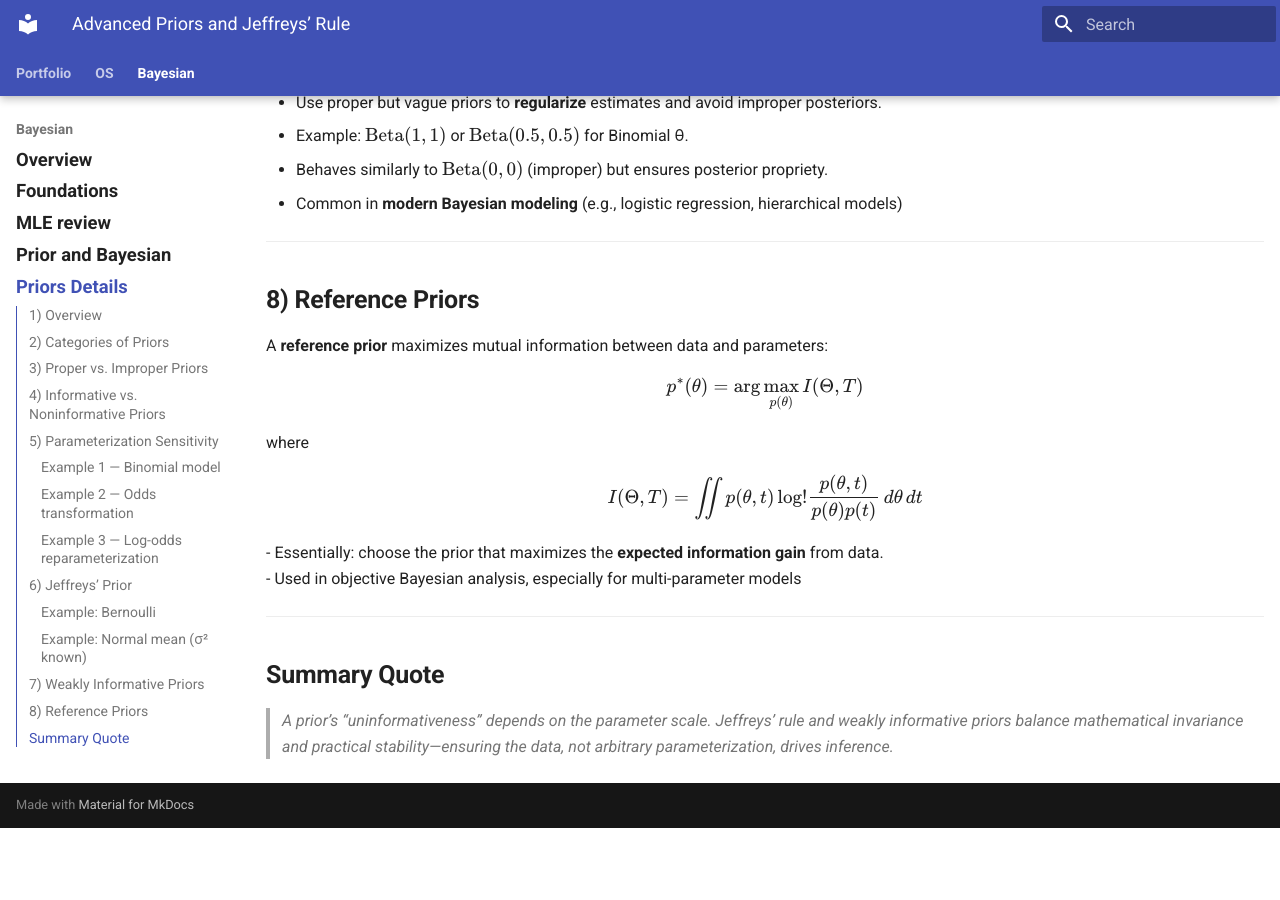
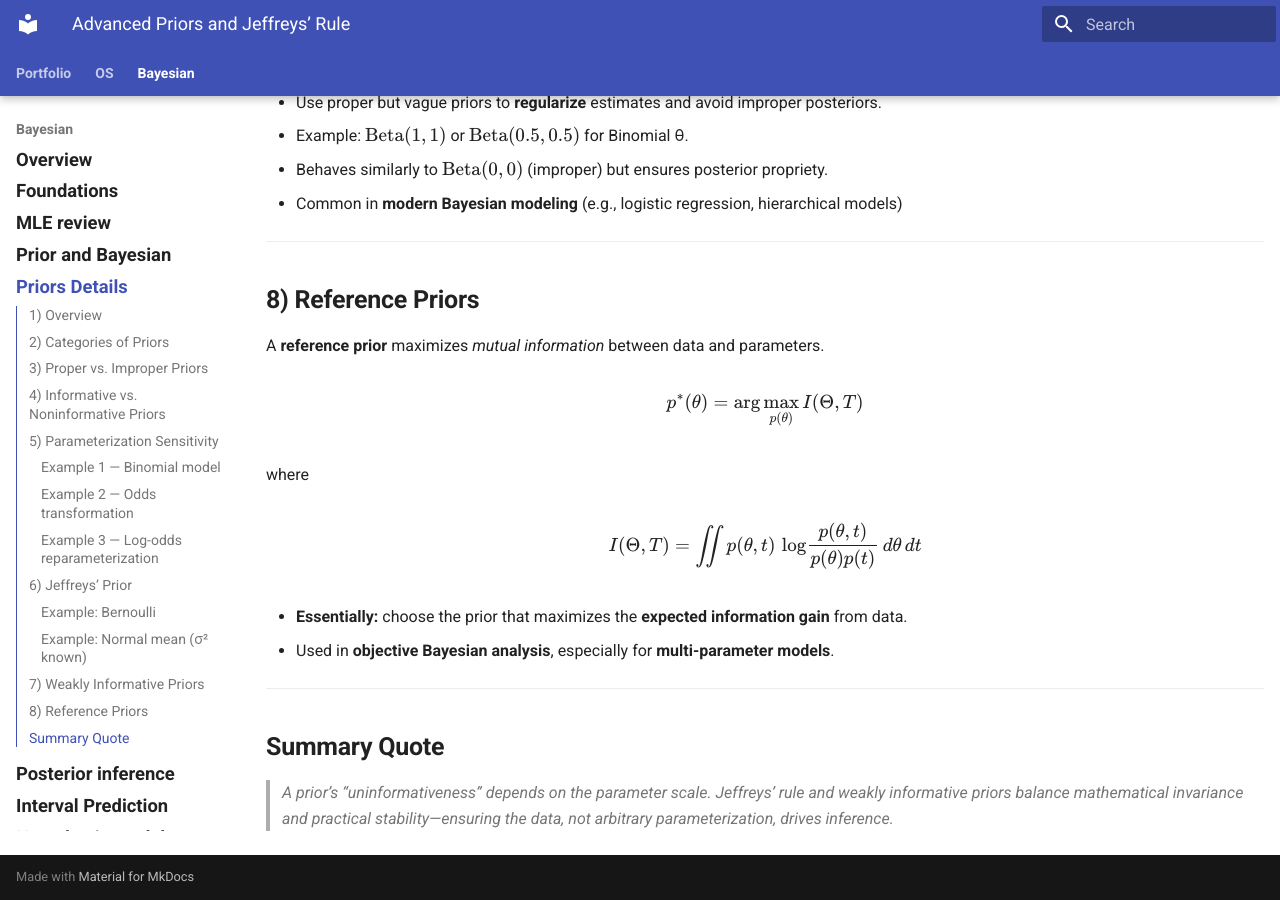
Before and after one commit to Jeongsoo-dev/ML_based_MR_CT_SeriesType_Detection, an MkDocs documentation site: the page built from docs/bayesian/priors-types.md, in a window 1280 px wide and 900 px high, scrolled down 4150 px. Built offline with MkDocs 1.6.1 and Material for MkDocs 9.7.7, drawn with Linux system fonts in a browser that asks for light colours; before the commit the page ends 4978 px from its top, so only the background shows below that; some of the changed lines change nothing that is shown.

Commit message:
Update priors-types.md

```diff
--- a/docs/bayesian/priors-types.md
+++ b/docs/bayesian/priors-types.md
@@ -154,16 +154,22 @@
 ---
 
 ## **8) Reference Priors**
-A **reference prior** maximizes mutual information between data and parameters:
+
+A **reference prior** maximizes *mutual information* between data and parameters.
+
 $$
-p^*(\theta)=\arg\max_{p(\theta)} I(\Theta,T)
+p^*(\theta) = \arg\max_{p(\theta)} I(\Theta, T)
 $$
+
 where
+
 $$
-I(\Theta,T)=\iint p(\theta,t)\log\!\frac{p(\theta,t)}{p(\theta)p(t)}\,d\theta\,dt
+I(\Theta, T) = \iint p(\theta, t)\,
+\log\!\frac{p(\theta, t)}{p(\theta)p(t)}\,d\theta\,dt
 $$
-- Essentially: choose the prior that maximizes the **expected information gain** from data.
-- Used in objective Bayesian analysis, especially for multi-parameter models
+
+- **Essentially:** choose the prior that maximizes the **expected information gain** from data.
+- Used in **objective Bayesian analysis**, especially for **multi-parameter models**.
 
 ---
 
```
